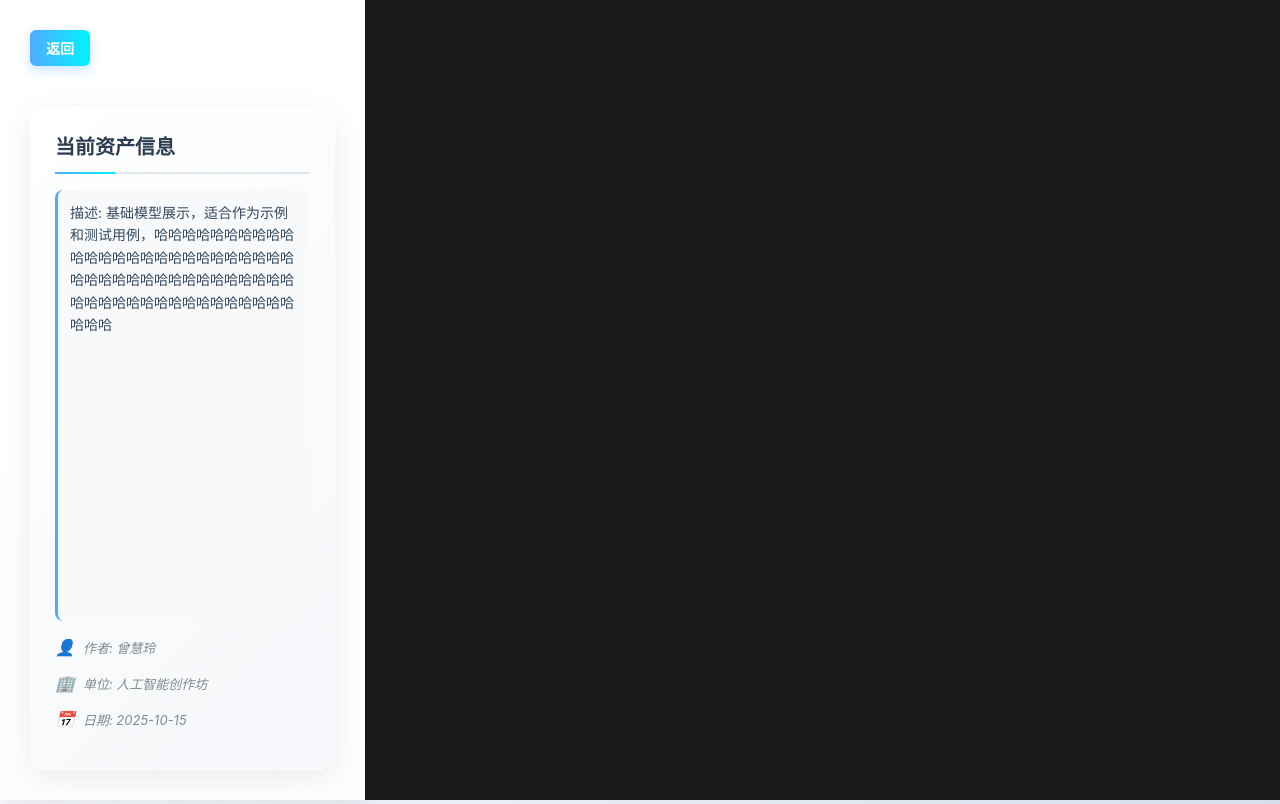
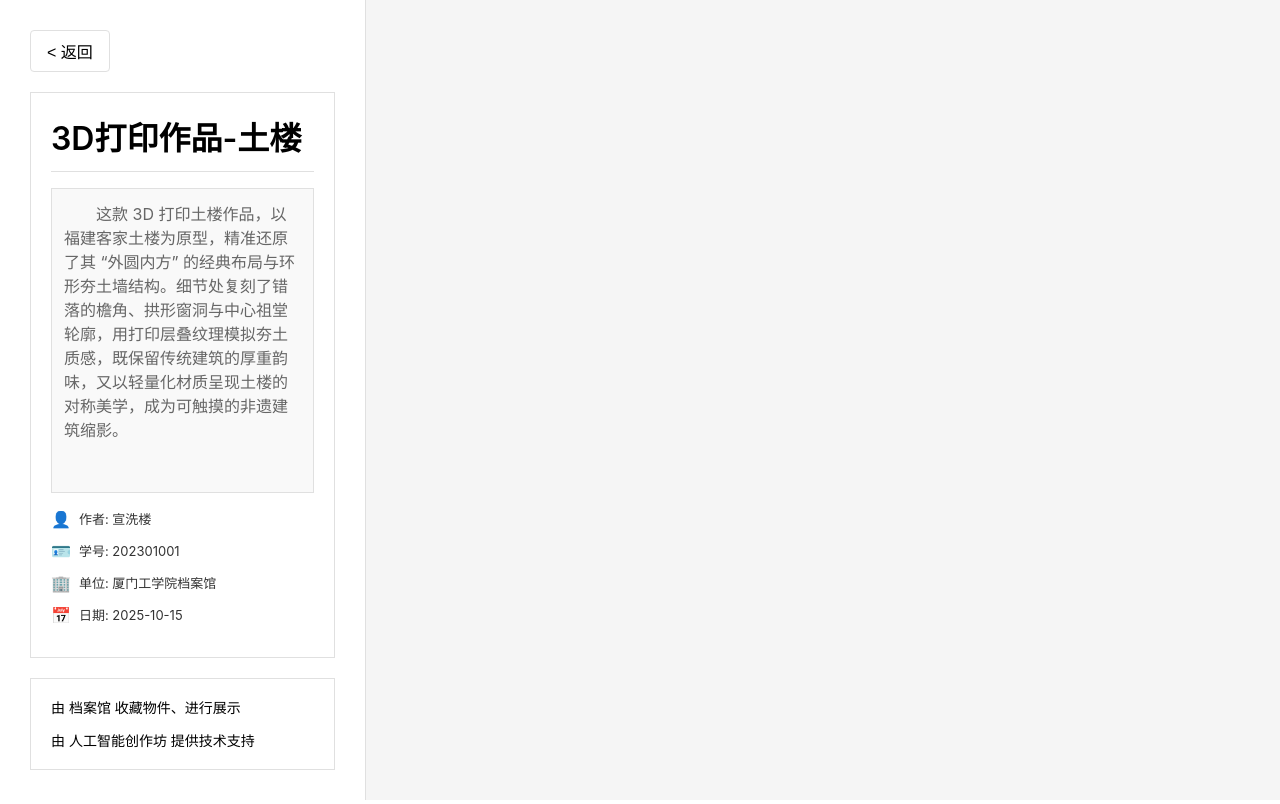
Before and after one commit to wWzZb/Splatting-Renderer, a website built with Vite: page index.html in a window 1280 px wide. Built offline with nearby package versions, Linux system fonts and the light colour scheme; what page, playcanvas would draw is missing.

Commit message:
修改首页样式与数据结构

```diff
--- a/config/assets.json
+++ b/config/assets.json
@@ -1,19 +1,22 @@
 {
   "1": {
     "gsplatUrl": "splatting/1完成.ply",
-    "skyboxUrl": "cube/empty-room.hdr",
+    "skyboxUrl": "cube/helipad-env-atlas.png",
     "scale": 0.6,
     "additionalInfo": {
-      "description": "基础模型展示，适合作为示例和测试用例，哈哈哈哈哈哈哈哈哈哈哈哈哈哈哈哈哈哈哈哈哈哈哈哈哈哈哈哈哈哈哈哈哈哈哈哈哈哈哈哈哈哈哈哈哈哈哈哈哈哈哈哈哈哈哈哈哈哈哈哈哈",
-      "author": "曾慧玲",
-      "organization": "人工智能创作坊",
+      "description": "这款 3D 打印土楼作品，以福建客家土楼为原型，精准还原了其 “外圆内方” 的经典布局与环形夯土墙结构。细节处复刻了错落的檐角、拱形窗洞与中心祖堂轮廓，用打印层叠纹理模拟夯土质感，既保留传统建筑的厚重韵味，又以轻量化材质呈现土楼的对称美学，成为可触摸的非遗建筑缩影。",
+      "author": "宣洗楼",
+      "organization": "厦门工学院档案馆",
       "date": "2025-10-15",
       "category": "示例模型",
       "tags": [
         "基础",
         "测试",
         "示例"
-      ]
+      ],
+      "name": "3D打印作品-土楼",
+      "studentId": "202301001",
+      "instructor": "Professor Zhang"
     }
   },
   "2": {
@@ -30,7 +33,10 @@
         "城市",
         "街道",
         "建筑"
-      ]
+      ],
+      "name": "城市街道场景",
+      "studentId": "202301002",
+      "instructor": "Professor Li"
     }
   },
   "3": {
@@ -47,7 +53,10 @@
         "人物",
         "角色",
         "动画"
-      ]
+      ],
+      "name": "人物角色模型",
+      "studentId": "202301003",
+      "instructor": "Professor Wang"
     }
   },
   "4": {
@@ -64,10 +73,13 @@
         "车辆",
         "机械",
         "交通工具"
-      ]
+      ],
+      "name": "交通工具模型",
+      "studentId": "202301004",
+      "instructor": "Professor Chen"
     }
   },
-  "9": {
+  "5": {
     "gsplatUrl": "splatting/9完成.ply",
     "skyboxUrl": "cube/wide-street.hdr",
     "scale": 0.3,
@@ -81,10 +93,13 @@
         "小型",
         "道具",
         "装饰"
-      ]
+      ],
+      "name": "小型道具模型",
+      "studentId": "202301005",
+      "instructor": "Professor Liu"
     }
   },
-  "10": {
+  "6": {
     "gsplatUrl": "splatting/10完成.ply",
     "skyboxUrl": "cube/wide-street.hdr",
     "scale": 0.3,
@@ -98,10 +113,13 @@
         "室内",
         "家居",
         "生活"
-      ]
+      ],
+      "name": "室内场景组件",
+      "studentId": "202301006",
+      "instructor": "Professor Zhao"
     }
   },
-  "12": {
+  "7": {
     "gsplatUrl": "splatting/12完成.ply",
     "skyboxUrl": "cube/wide-street.hdr",
     "scale": 0.6,
@@ -115,10 +133,13 @@
         "自然",
         "风景",
         "环境"
-      ]
+      ],
+      "name": "自然环境模型",
+      "studentId": "202301007",
+      "instructor": "Professor Huang"
     }
   },
-  "13": {
+  "8": {
     "gsplatUrl": "splatting/13完成.ply",
     "skyboxUrl": "cube/wide-street.hdr",
     "scale": 0.4,
@@ -132,10 +153,13 @@
         "特效",
         "视觉",
         "粒子"
-      ]
+      ],
+      "name": "特殊效果模型",
+      "studentId": "202301008",
+      "instructor": "Professor Wu"
     }
   },
-  "14": {
+  "9": {
     "gsplatUrl": "splatting/14完成.ply",
     "skyboxUrl": "cube/wide-street.hdr",
     "scale": 0.5,
@@ -149,10 +173,13 @@
         "抽象",
         "艺术",
         "创意"
-      ]
+      ],
+      "name": "抽象艺术模型",
+      "studentId": "202301009",
+      "instructor": "Professor Zhou"
     }
   },
-  "15": {
+  "10": {
     "gsplatUrl": "splatting/15完成.ply",
     "skyboxUrl": "cube/empty-room.hdr",
     "scale": 0.5,
@@ -166,7 +193,10 @@
         "商业",
         "产品",
         "展示"
-      ]
+      ],
+      "name": "产品展示模型",
+      "studentId": "202301010",
+      "instructor": "Professor Xu"
     }
   }
 }
--- a/index.html
+++ b/index.html
@@ -3,8 +3,13 @@
     <head>
         <meta charset="utf-8">
         <style>
-            body { margin: 0; overflow: hidden; font-family: -apple-system, BlinkMacSystemFont, 'Segoe UI', Roboto, Oxygen, Ubuntu, Cantarell, 'Open Sans', 'Helvetica Neue', sans-serif;
-            background: linear-gradient(135deg, #f5f7fa 0%, #c3cfe2 100%);}
+            body {
+                margin: 0;
+                overflow: hidden;
+                font-family: -apple-system, BlinkMacSystemFont, 'Segoe UI', Roboto, Oxygen, Ubuntu, Cantarell, 'Open Sans', 'Helvetica Neue', sans-serif;
+                background: white;
+                color: black;
+            }
             #container {
                 display: flex;
                 width: 100vw;
@@ -15,21 +20,20 @@
             #left-panel {
                 flex: 1;
                 height: 100vh;
-                background: rgba(255, 255, 255, 0.95);
+                background: white;
                 padding: 30px;
                 box-sizing: border-box;
                 overflow-y: auto;
-                box-shadow: 4px 0 20px rgba(0, 0, 0, 0.1);
-                backdrop-filter: blur(10px);
                 display: flex;
                 flex-direction: column;
+                border-right: 1px solid #e0e0e0;
             }
 
             #right-panel {
                 flex: 3;
                 height: 100vh;
                 position: relative;
-                background: #1a1a1a;
+                background: #f5f5f5;
             }
 
             #application {
@@ -40,62 +44,42 @@
             /* 资产信息容器样式 - 填充整个可用空间 */
             #asset-info-container {
                 flex: 1;
-                margin-top: 20px;
-                padding: 24px;
-                background: linear-gradient(135deg, #ffffff 0%, #f5f7fa 100%);
-                border-radius: 16px;
-                box-shadow: 0 8px 32px rgba(0, 0, 0, 0.08);
-                transition: all 0.3s ease;
-                border: 1px solid rgba(255, 255, 255, 0.5);
+                background: white;
+                border: 1px solid #e0e0e0;
+                padding: 20px;
                 display: flex;
                 flex-direction: column;
             }
 
-
-
-            #asset-info-container h3 {
-                color: #2c3e50;
-                font-size: 20px;
+            #asset-name {
+                color: black;
+                font-size: 32px; /* 从24px增大到32px，使标题更大 */
                 font-weight: 600;
                 margin: 0 0 16px 0;
                 padding-bottom: 12px;
-                border-bottom: 2px solid #e1e8ed;
-                position: relative;
-            }
-
-            #asset-info-container h3::after {
-                content: '';
-                position: absolute;
-                bottom: -2px;
-                left: 0;
-                width: 60px;
-                height: 2px;
-                background: linear-gradient(90deg, #4facfe 0%, #00f2fe 100%);
+                border-bottom: 1px solid #e0e0e0;
             }
 
             /* 资产描述样式 */
             #asset-description {
-                color: #34495e;
-                font-size: 14px;
-                line-height: 1.6;
+                color: #666; /* 比上面的黑色(#333)更浅的颜色 */
+                font-size: 16px;
                 margin-bottom: 16px;
                 padding: 12px;
-                background-color: #f8f9fa;
-                border-radius: 8px;
-                min-height: 40px;
-                border-left: 3px solid #4facfe;
+                background-color: #f9f9f9;
+                border: 1px solid #e0e0e0;
                 flex-grow: 1;
+                text-indent: 2em; /* 添加2em的首行缩进 */
             }
 
             /* 资产作者样式 */
             #asset-author {
-                color: #7f8c8d;
+                color: #333;
                 font-size: 13px;
-                margin-bottom: 16px;
+                margin-bottom: 12px;
                 display: flex;
                 align-items: center;
                 gap: 8px;
-                font-style: italic;
             }
 
             #asset-author::before {
@@ -105,13 +89,12 @@
 
             /* 资产组织样式 */
             #asset-organization {
-                color: #7f8c8d;
+                color: #333;
                 font-size: 13px;
-                margin-bottom: 16px;
+                margin-bottom: 12px;
                 display: flex;
                 align-items: center;
                 gap: 8px;
-                font-style: italic;
             }
 
             #asset-organization::before {
@@ -121,13 +104,12 @@
 
             /* 资产日期样式 */
             #asset-date {
-                color: #7f8c8d;
+                color: #333;
                 font-size: 13px;
-                margin-bottom: 16px;
+                margin-bottom: 12px;
                 display: flex;
                 align-items: center;
                 gap: 8px;
-                font-style: italic;
             }
 
             #asset-date::before {
@@ -135,41 +117,62 @@
                 font-size: 16px;
             }
 
-            /* 动画效果 */
-            @keyframes fadeIn {
-                from {
-                    opacity: 0;
-                    transform: translateY(10px);
-                }
-                to {
-                    opacity: 1;
-                    transform: translateY(0);
-                }
+            #asset-studentid {
+                color: #333;
+                font-size: 13px;
+                margin-bottom: 12px;
+                display: flex;
+                align-items: center;
+                gap: 8px;
             }
+
+            #asset-studentid::before {
+                content: '🪪';
+                font-size: 16px;
+            }
+
             /* 按钮样式 */
             .action-button {
                 padding: 8px 16px;
-                background: linear-gradient(90deg, #4facfe 0%, #00f2fe 100%);
-                color: white;
-                border: none;
-                border-radius: 6px;
-                font-size: 14px;
-                font-weight: 600;
+                background: white;
+                color: black;
+                border: 1px solid #e0e0e0;
+                border-radius: 4px;
+                font-size: 16px;
                 cursor: pointer;
                 transition: all 0.3s ease;
-                box-shadow: 0 4px 12px rgba(79, 172, 254, 0.3);
                 margin-bottom: 20px;
                 align-self: flex-start;
+                width: auto; /* 自适应宽度 */
+                height: auto; /* 自适应高度 */
+                display: flex;
+                align-items: center;
+                justify-content: center;
             }
 
             .action-button:hover {
-                transform: translateY(-2px);
-                box-shadow: 0 6px 20px rgba(79, 172, 254, 0.4);
+                background: #f5f5f5;
+                color: black;
+                transform: translateY(-1px);
             }
 
-            .action-button:active {
-                transform: translateY(0);
-                box-shadow: 0 2px 8px rgba(79, 172, 254, 0.3);
+            /* 收藏和技术支持信息容器 */
+            #collection-info-container {
+                margin-top: 20px;
+                padding: 16px 20px;
+                background: white;
+                border: 1px solid #e0e0e0;
+                color: black;
+                font-size: 14px;
+                line-height: 1.8;
+            }
+
+            #collection-info-container div {
+                margin-bottom: 8px;
+            }
+
+            #collection-info-container div:last-child {
+                margin-bottom: 0;
             }
         </style>
         <script type="module" src="main.ts"></script>
@@ -180,17 +183,22 @@
             <div id="left-panel">
                 <!-- 左侧内容 -->
                  <!-- 添加按钮 -->
-                <button id="custom-action-btn" class="action-button">返回</button>
+                <button id="custom-action-btn" class="action-button">&lt; 返回</button>
                 <!-- 资产信息标签容器 -->
-                <div id="asset-info-container" style="margin-top: 20px;">
-                    <h3>当前资产信息</h3>
+                <div id="asset-info-container" style="margin-top: 0;">
+                    <div id="asset-name">3D打印作品-土楼</div>
                     <div id="asset-description"></div>
-                    <div id="asset-author"></div>
+                    <div id="asset-author"></div><!-- 姓名 -->
+                    <div id="asset-studentid"></div><!-- 学号 -->
                     <div id="asset-organization"></div>
                     <div id="asset-date"></div>
                 </div>
+                <!-- 收藏和技术支持信息容器 -->
+                <div id="collection-info-container">
+                    <div>由 档案馆 收藏物件、进行展示</div>
+                    <div>由 人工智能创作坊 提供技术支持</div>
+                </div>
             </div>
-
             <!-- 右侧面板 -->
             <div id="right-panel">
                 <canvas id='application'></canvas>
--- a/instance/asset.ts
+++ b/instance/asset.ts
@@ -18,7 +18,7 @@ export function createAssets(modelPath: string, envMapPath: string) {
             'helipad-env-atlas',
             'texture',
             { url: envMapPath },
-            { mipmaps: false },
+            { mipmaps: true },
         ),
     };
 }
--- a/main.ts
+++ b/main.ts
@@ -119,12 +119,14 @@ function initApp(config: any): pc.Application {
  */
 function updateAssetInfoDisplay(config: any): void {
     // 获取HTML中的元素
+    const nameElement = document.getElementById('asset-name');//TODO
+    const studentidElement = document.getElementById('asset-studentid');
     const descriptionElement = document.getElementById('asset-description');
     const authorElement = document.getElementById('asset-author');
     const dateElement = document.getElementById('asset-date');
     const organizationElement = document.getElementById('asset-organization');
     // 检查元素是否存在
-    if (!descriptionElement || !authorElement || !dateElement || !organizationElement) {
+    if (!descriptionElement || !authorElement || !dateElement || !organizationElement || !studentidElement) {
         console.warn('无法找到资产信息显示元素');
         return;
     }
@@ -136,12 +138,16 @@ function updateAssetInfoDisplay(config: any): void {
     if (config.additionalInfo) {
         if (config.additionalInfo.description) {
             // 显示描述信息
-            descriptionElement.textContent = `描述: ${config.additionalInfo.description || '无描述'}`;
+            descriptionElement.textContent = `${config.additionalInfo.description || '无描述'}`;
         }
 
         if (config.additionalInfo.author) {
             // 显示作者信息
             authorElement.textContent = `作者: ${config.additionalInfo.author || '未知'}`;
+        }
+        if (config.additionalInfo.studentId) {
+            // 显示学号信息
+            studentidElement.textContent = `学号: ${config.additionalInfo.studentId || '无信息'}`;
         }
         // 创建日期标签
         if (config.additionalInfo.date) {
```
Also changed, not shown: config/routes.json (+5 -5 lines), custom-home.html (+39 -49 lines), instance/sky.ts (+9 -4 lines).
